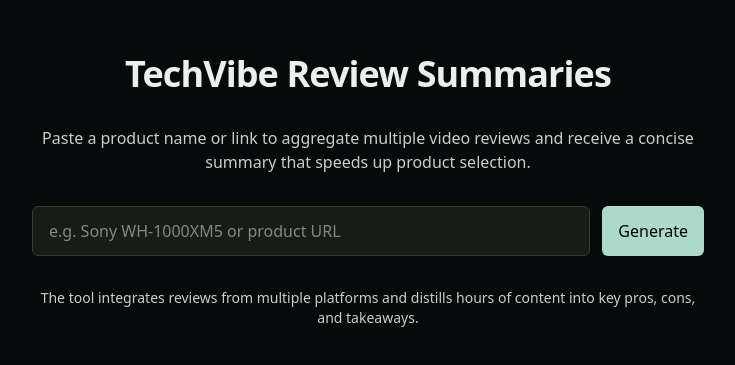
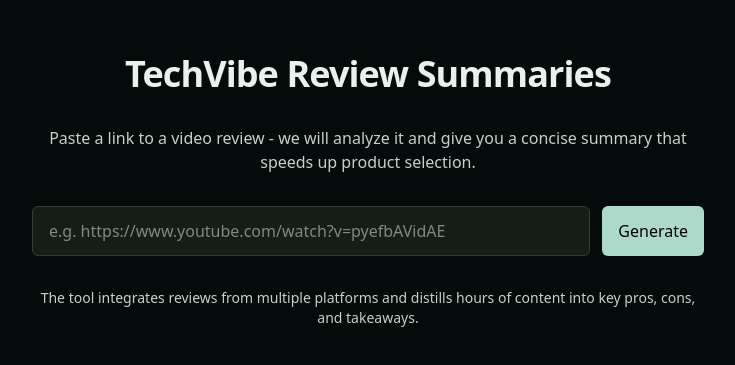
Before and after one commit to Yehor-Kovalenko/TechVibe, a React (Vite) app in the folder frontend/: page / in a window 1280 px wide. Shown: the part 209-574 px from the top of the page, without its empty margins (272-1007 px from the left). Built offline with nearby package versions, Linux system fonts and the light colour scheme.

Commit message:
feat: change langing page text

```diff
--- a/frontend/src/components/LandingPage.tsx
+++ b/frontend/src/components/LandingPage.tsx
@@ -34,14 +34,13 @@ const LandingPage: React.FC<LandingPageProps> = ({ onSubmit }) => {
           TechVibe Review Summaries
         </h1>
         <p className="text-muted-foreground">
-          Paste a product name or link to aggregate multiple video reviews and
-          receive a concise summary that speeds up product selection.
+          Paste a link to a video review - we will analyze it and give you a concise summary that speeds up product selection.
         </p>
         <form onSubmit={handleSubmit} className="flex gap-3 max-w-2xl mx-auto">
           <input
             type="text"
-            aria-label="Product name or URL"
-            placeholder="e.g. Sony WH‑1000XM5 or product URL"
+            aria-label="URL"
+            placeholder="e.g. https://www.youtube.com/watch?v=pyefbAVidAE"
             value={query}
             onChange={(e) => setQuery(e.target.value)}
             className="flex-1 px-4 py-3 rounded-md bg-card text-card-foreground border focus:ring-2 focus:ring-ring outline-none"
```
